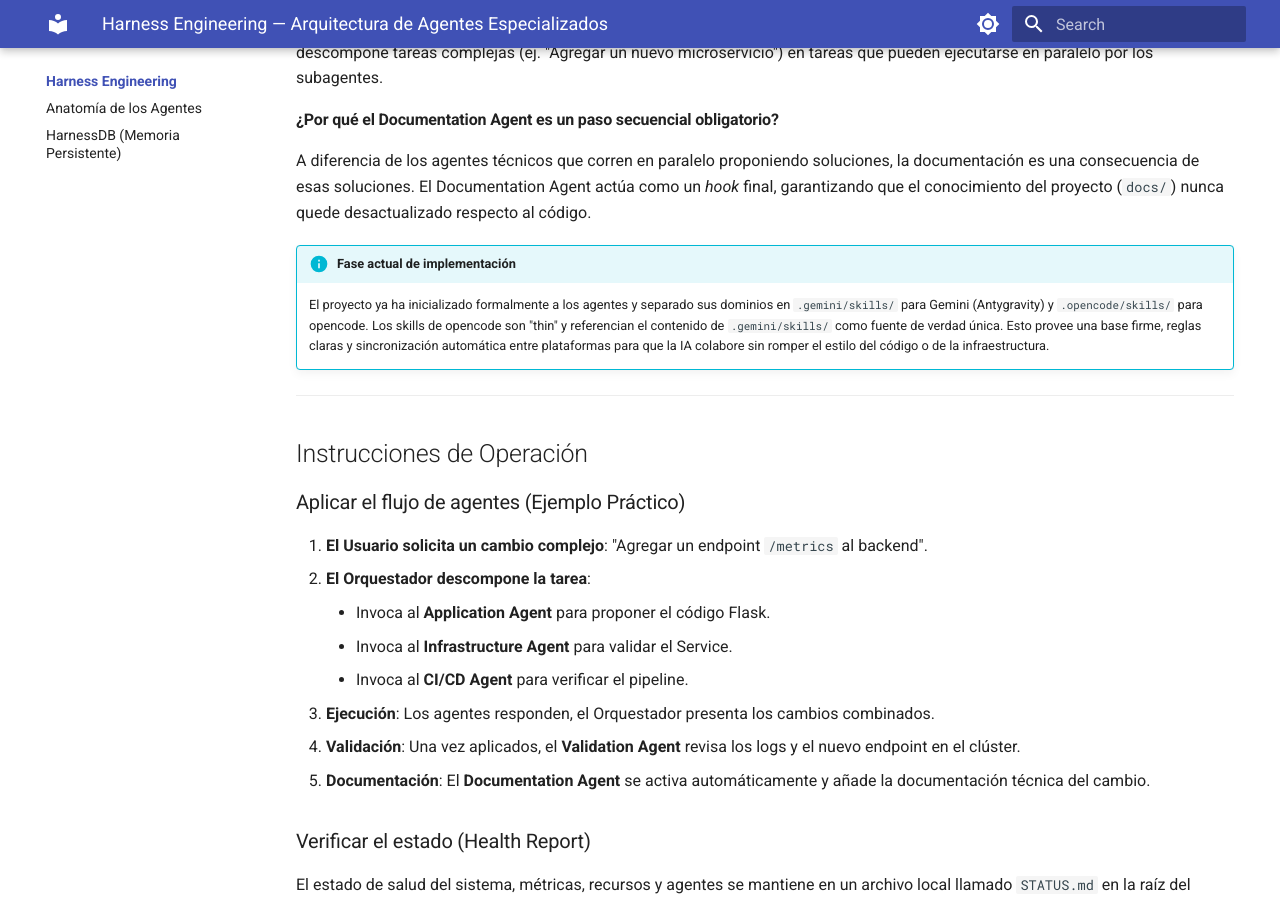
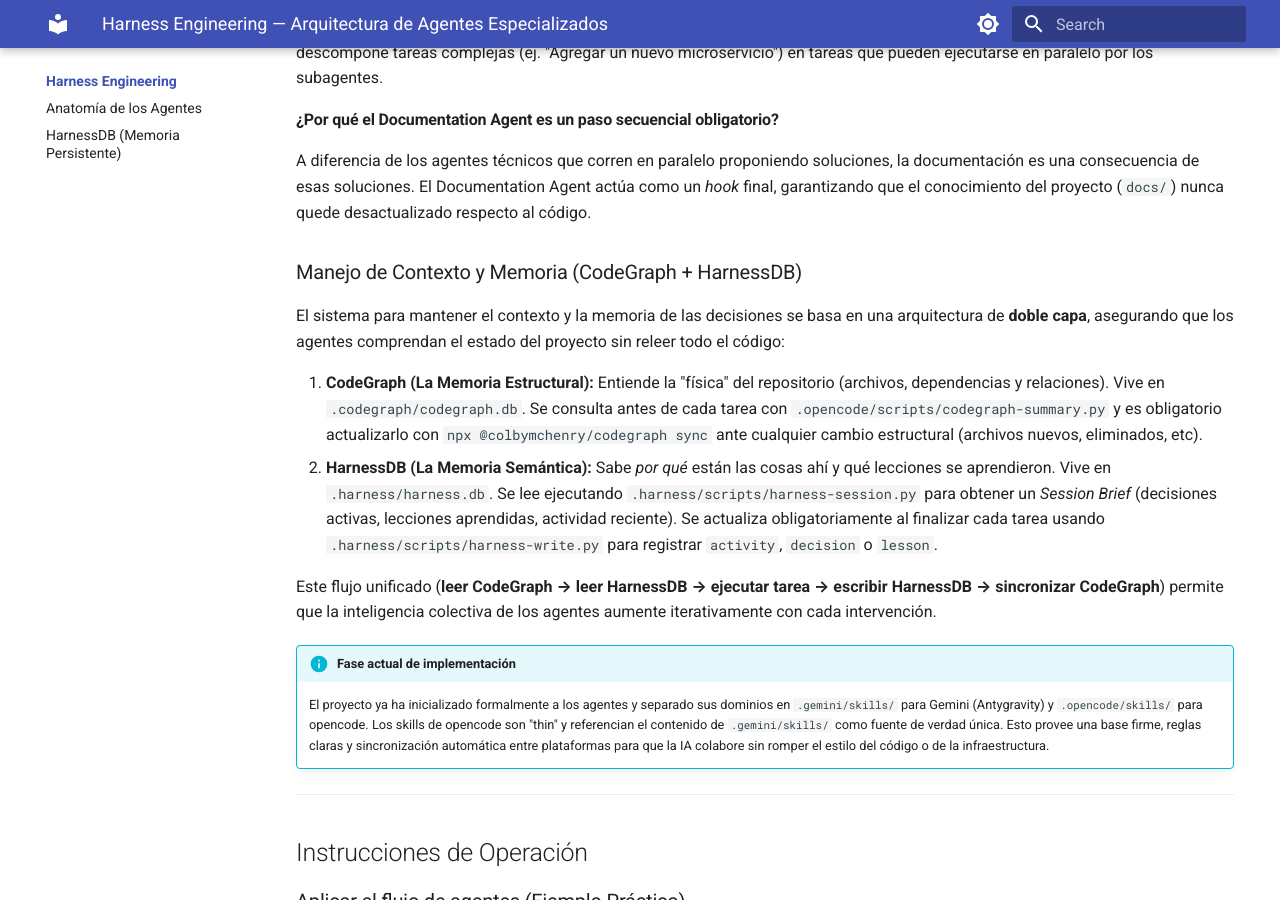
Before and after one commit to LabordaSebastian/proyecto-k8s-ftth, an MkDocs documentation site: the page built from docs/harness-engineering/index.md, in a window 1280 px wide and 900 px high, scrolled down 1792 px. Built offline with MkDocs 1.6.1 and Material for MkDocs 9.7.7, drawn with Linux system fonts in a browser that asks for light colours.

Commit message:
docs: add dual-layer context management explanation

```diff
--- a/docs/harness-engineering/index.md
+++ b/docs/harness-engineering/index.md
@@ -67,6 +67,15 @@
 #### ¿Por qué el Documentation Agent es un paso secuencial obligatorio?
 A diferencia de los agentes técnicos que corren en paralelo proponiendo soluciones, la documentación es una consecuencia de esas soluciones. El Documentation Agent actúa como un *hook* final, garantizando que el conocimiento del proyecto (`docs/`) nunca quede desactualizado respecto al código.
 
+### Manejo de Contexto y Memoria (CodeGraph + HarnessDB)
+
+El sistema para mantener el contexto y la memoria de las decisiones se basa en una arquitectura de **doble capa**, asegurando que los agentes comprendan el estado del proyecto sin releer todo el código:
+
+1. **CodeGraph (La Memoria Estructural):** Entiende la "física" del repositorio (archivos, dependencias y relaciones). Vive en `.codegraph/codegraph.db`. Se consulta antes de cada tarea con `.opencode/scripts/codegraph-summary.py` y es obligatorio actualizarlo con `npx @colbymchenry/codegraph sync` ante cualquier cambio estructural (archivos nuevos, eliminados, etc).
+2. **HarnessDB (La Memoria Semántica):** Sabe *por qué* están las cosas ahí y qué lecciones se aprendieron. Vive en `.harness/harness.db`. Se lee ejecutando `.harness/scripts/harness-session.py` para obtener un *Session Brief* (decisiones activas, lecciones aprendidas, actividad reciente). Se actualiza obligatoriamente al finalizar cada tarea usando `.harness/scripts/harness-write.py` para registrar `activity`, `decision` o `lesson`.
+
+Este flujo unificado (**leer CodeGraph → leer HarnessDB → ejecutar tarea → escribir HarnessDB → sincronizar CodeGraph**) permite que la inteligencia colectiva de los agentes aumente iterativamente con cada intervención.
+
 !!! info "Fase actual de implementación"
     El proyecto ya ha inicializado formalmente a los agentes y separado sus dominios en `.gemini/skills/` para Gemini (Antygravity) y `.opencode/skills/` para opencode. Los skills de opencode son "thin" y referencian el contenido de `.gemini/skills/` como fuente de verdad única. Esto provee una base firme, reglas claras y sincronización automática entre plataformas para que la IA colabore sin romper el estilo del código o de la infraestructura.
 
```
